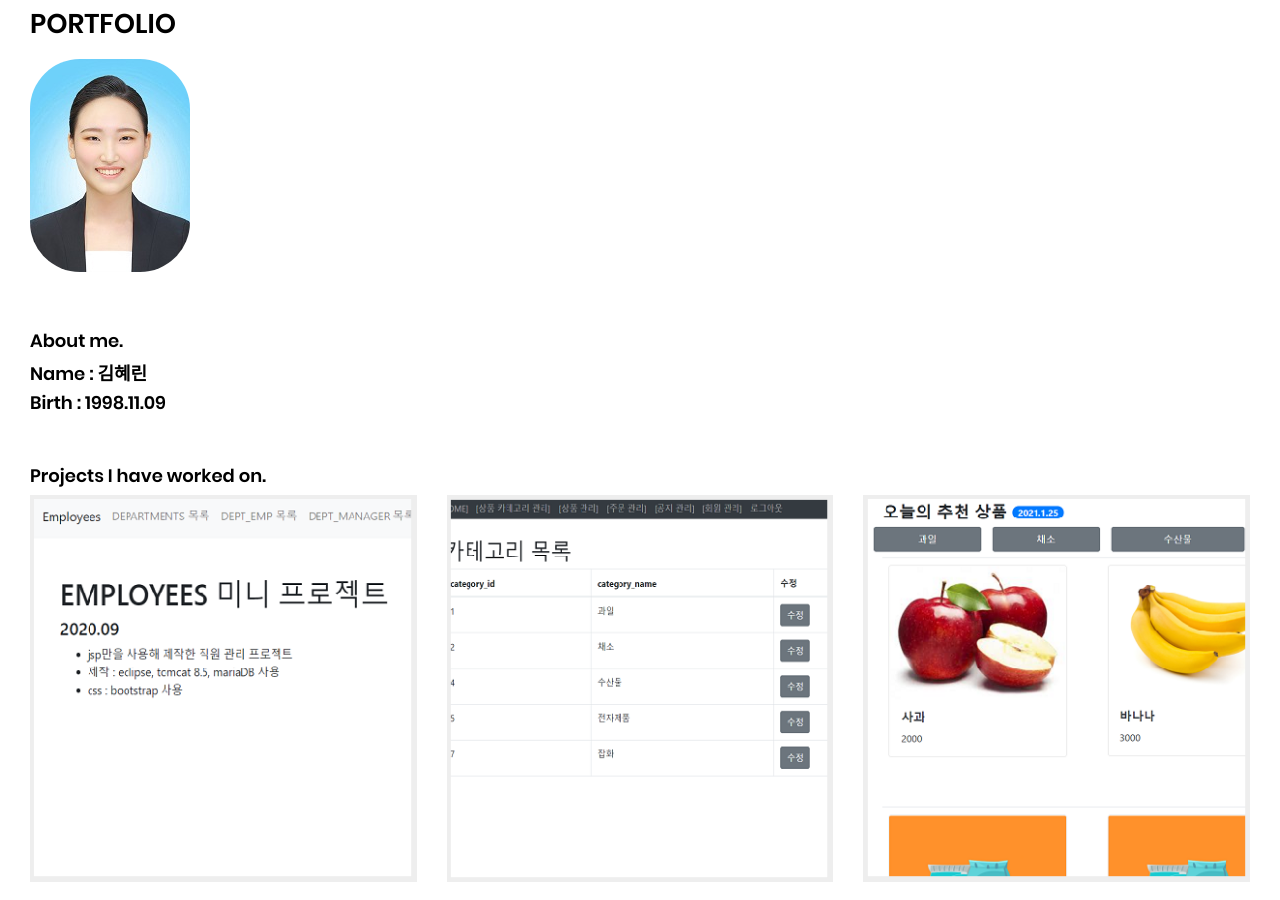
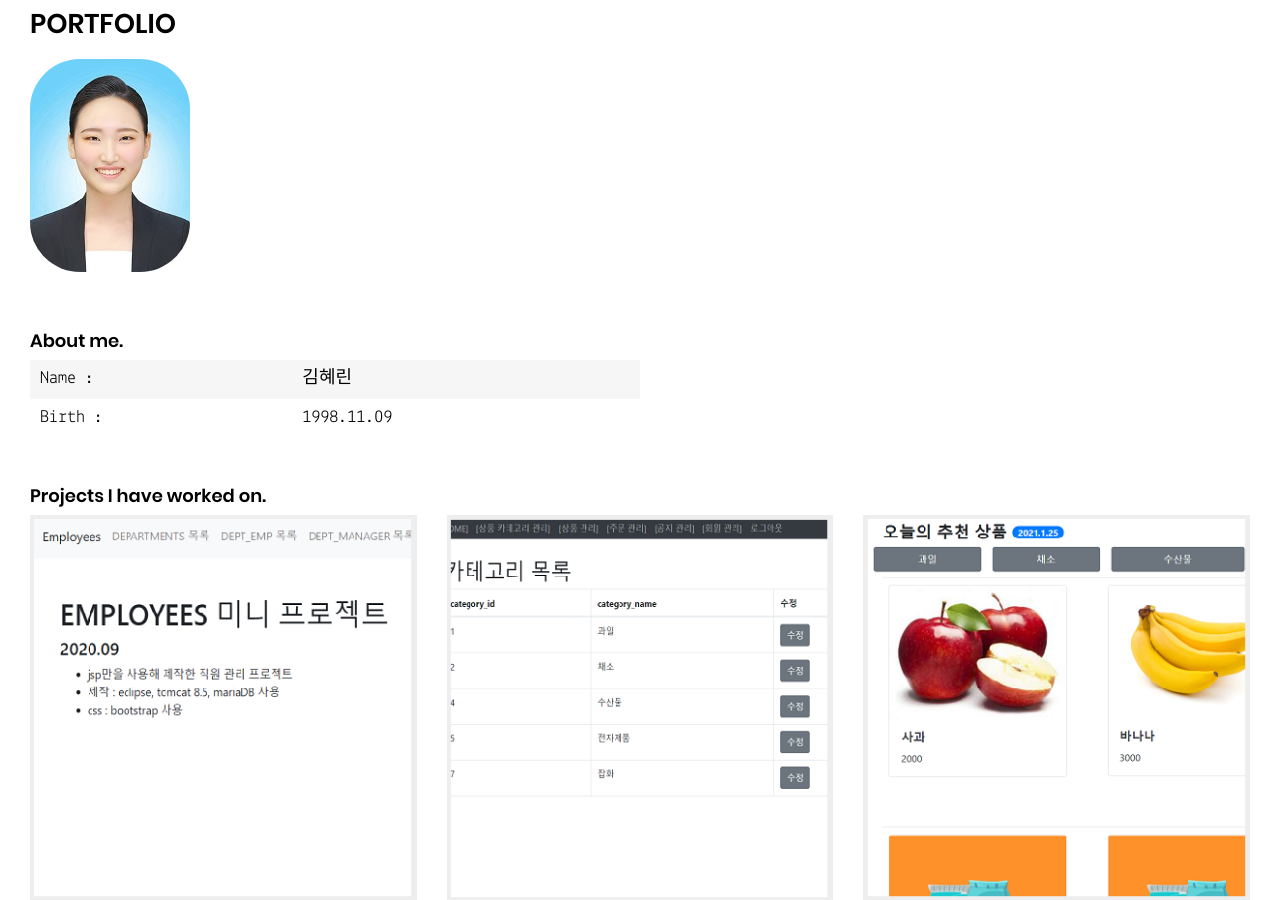
Before and after one commit to heairin1008/heairin1008.github.io, a Jekyll site: the page built from index.html, in a window 1280 px wide and 900 px high. Built offline with Jekyll 4.4.1, drawn with Linux system fonts in a browser that asks for light colours.

Commit message:
Update index.html

```diff
--- a/index.html
+++ b/index.html
@@ -15,10 +15,16 @@
 		<section class="intro">
 			<div class="container">
 				<h3>About me.</h3>
-				<ul>
-					<li>Name : 김혜린</li>
-					<li>Birth : 1998.11.09</li>
-				</ul>
+				<table style="width:50%; background:white;">
+					<tr>
+						<td>Name : </td>
+						<td>김혜린</td>
+					</tr>
+					<tr>
+						<td>Birth : </td>
+						<td>1998.11.09</td>
+					</tr>
+				</table>
 			</div>
 		</section>
 		<section class="projects">
```
